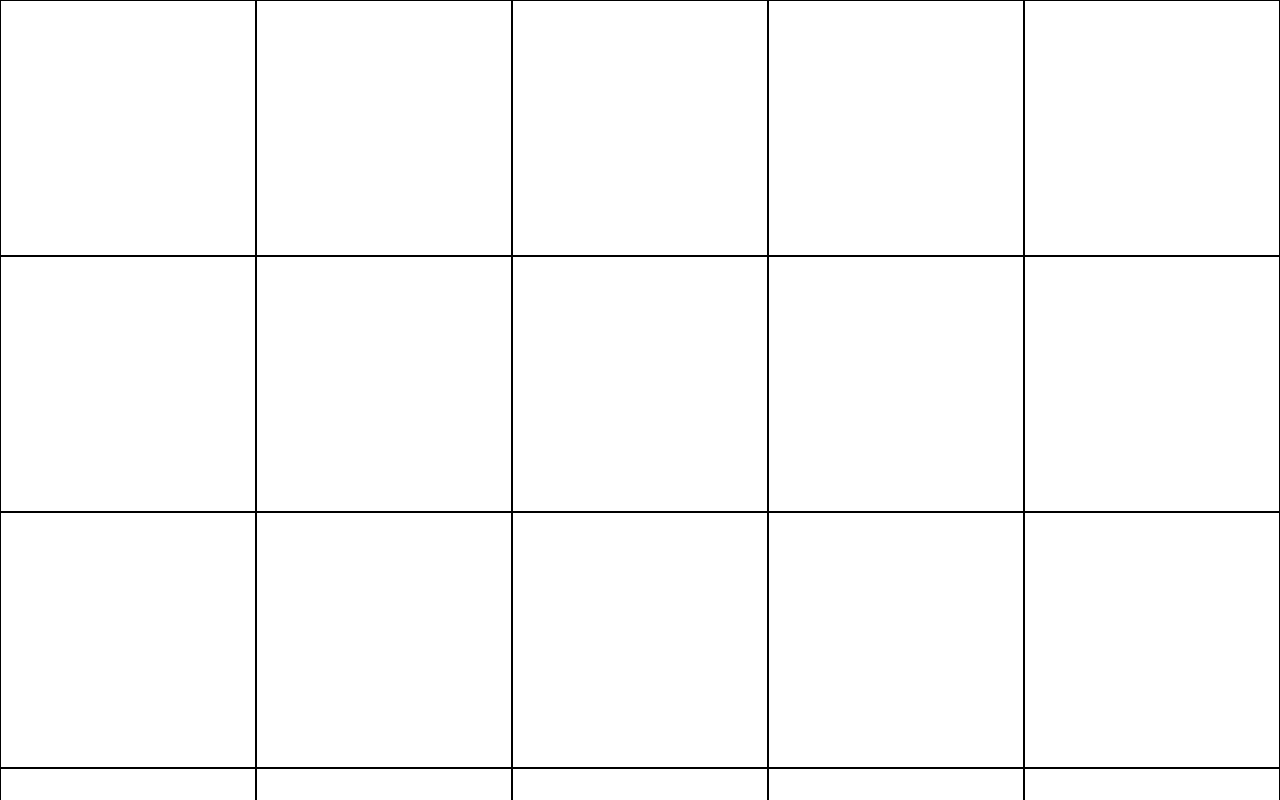
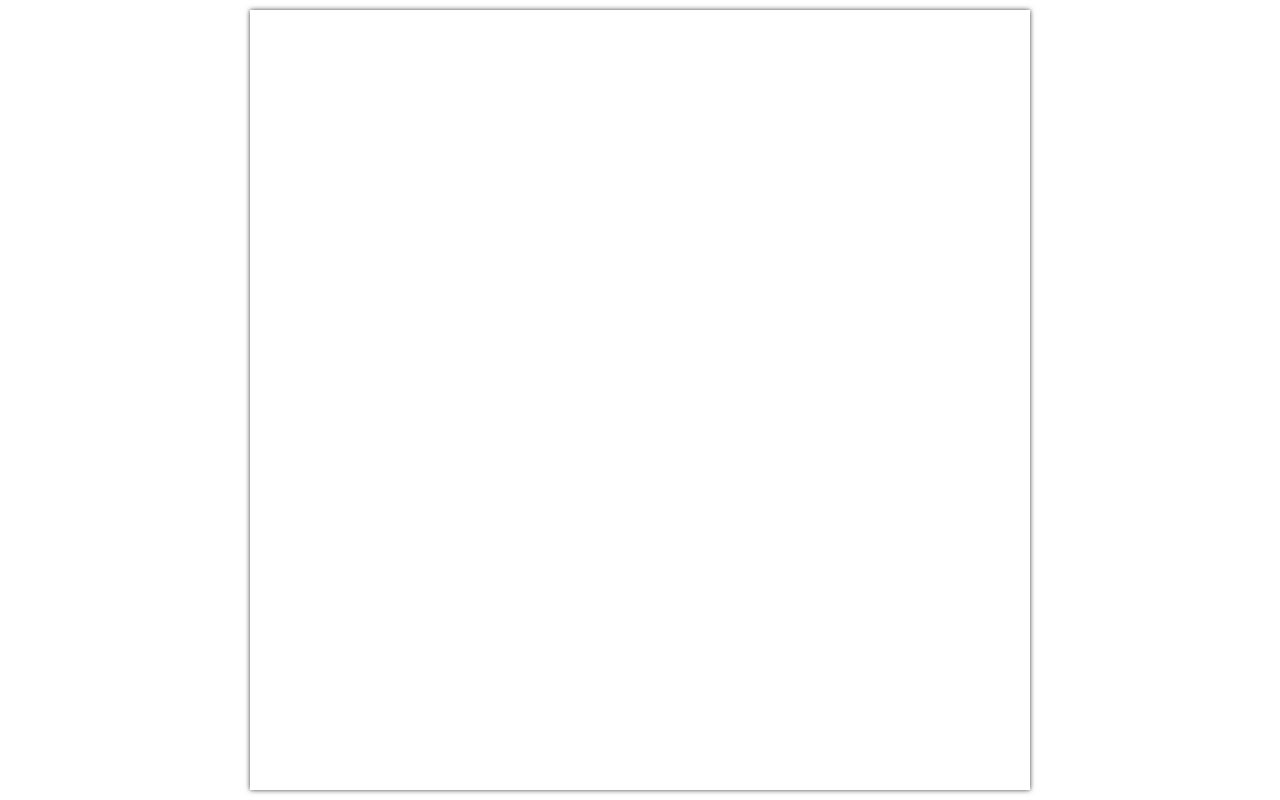
Before and after one commit to Continuities/flamepaint, a React (Create React App) app: page / in a window 1280 px wide. Shown: the top 800 px of the page. Built offline with nearby package versions, Linux system fonts and the light colour scheme.

Commit message:
styling improvements

```diff
--- a/src/index.css
+++ b/src/index.css
@@ -2,6 +2,26 @@ body, html {
   margin: 0;
   padding: 0;
   height: 100%;
+  box-sizing: border-box;
+}
+
+body {
+  display: flex;
+  align-items: center;
+  justify-content: center;
+}
+
+#root {
+  width: 100%;
+  max-width: 100vh;
+  position: relative;
+  padding: 10px;
+  box-sizing: border-box;
+}
+
+.grid {
+  box-shadow: 0 0 5px 0 rgba(0,0,0,0.75);
+  background: rgba(0,0,0,0.3);
 }
 
 .row {
@@ -11,7 +31,7 @@ body, html {
 .cell {
   flex: 1;
   width:100px;
-  border: 1px solid black;
+  background: white;
   position: relative;
 }
 
@@ -25,3 +45,15 @@ body, html {
 .cell.active {
   background: #FF4136;
 }
+
+.divided .row {
+  margin-bottom: 1px;
+}
+.divided .cell {
+  margin-right: 1px;
+}
+
+.divided .row:last-child,
+.divided .cell:last-child {
+  margin: 0;
+}
```
